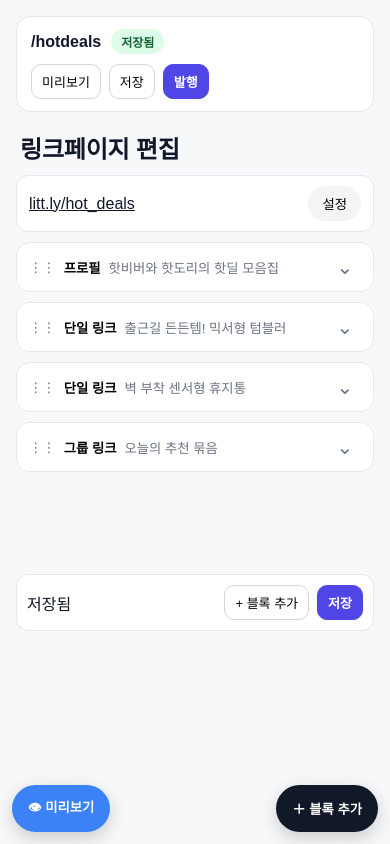
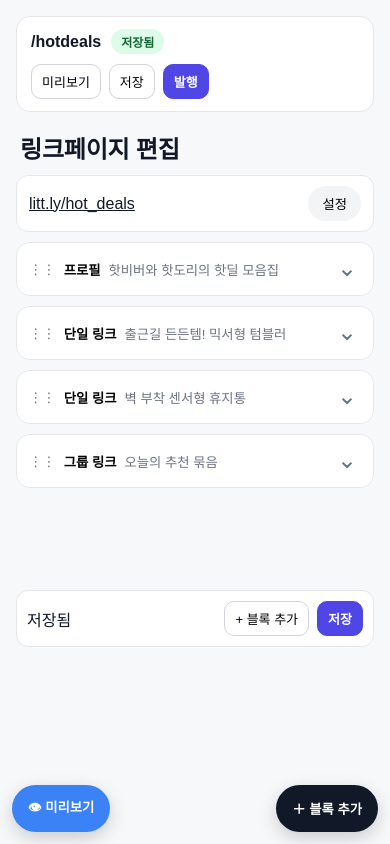
Before and after one commit to jinuksung/linkpage, a Next.js app in the folder web/: page /admin in a window 390 px wide. Built offline with nearby package versions, Linux system fonts and the light colour scheme; a web font is replaced by a local one.

Commit message:
fix(admin-mobile): vertically center chevron with block text

```diff
--- a/web/src/app/admin/page.module.css
+++ b/web/src/app/admin/page.module.css
@@ -383,6 +383,10 @@
   text-align: left;
 }
 
+.mobileBlockHead > * {
+  align-self: center;
+}
+
 .mobileBlockHead em {
   font-style: normal;
   color: #6b7280;
@@ -396,14 +400,15 @@
 }
 
 .mobileChevron {
-  display: inline-flex;
+  display: flex;
   align-items: center;
   justify-content: center;
-  width: 24px;
-  height: 24px;
-  font-size: 20px;
+  width: 28px;
+  height: 28px;
+  font-size: 24px;
   line-height: 1;
   color: #64748b;
+  transform: translateY(-1px);
 }
 
 .mobileInlineForm {
```
